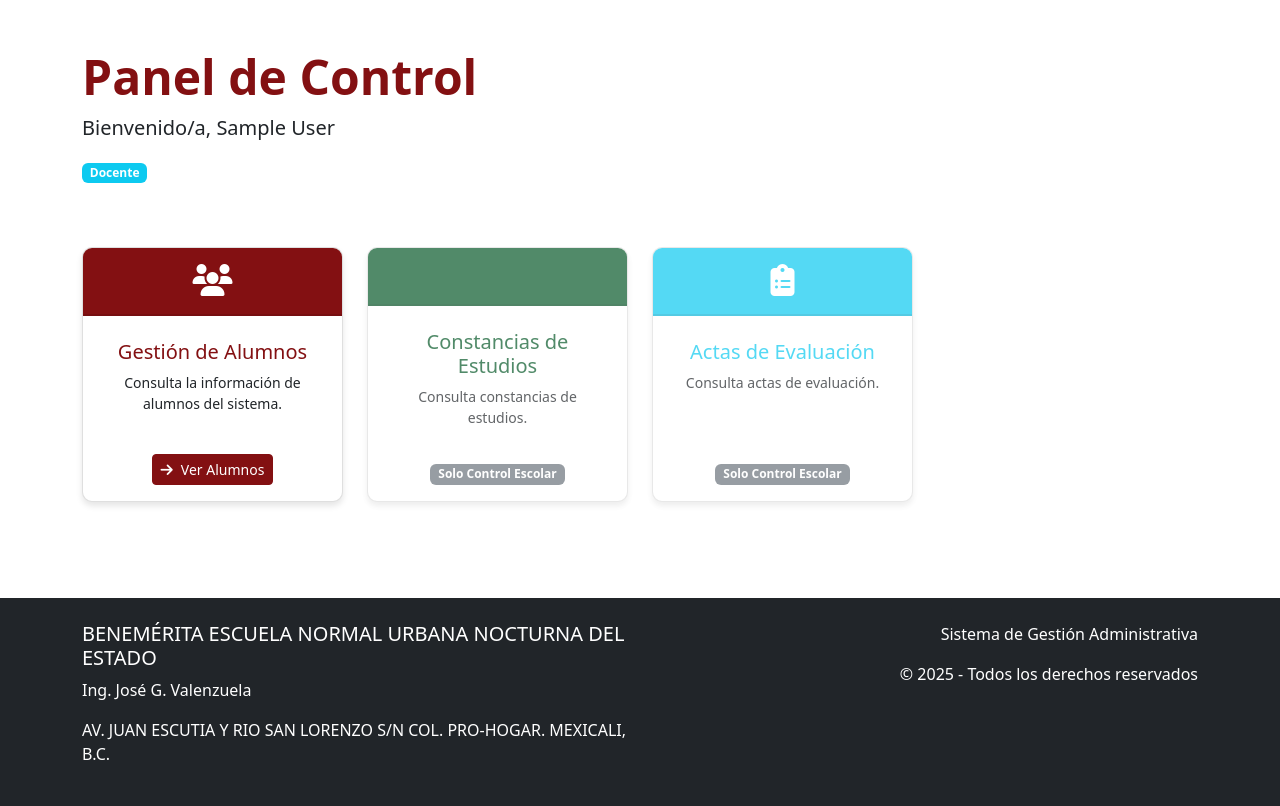
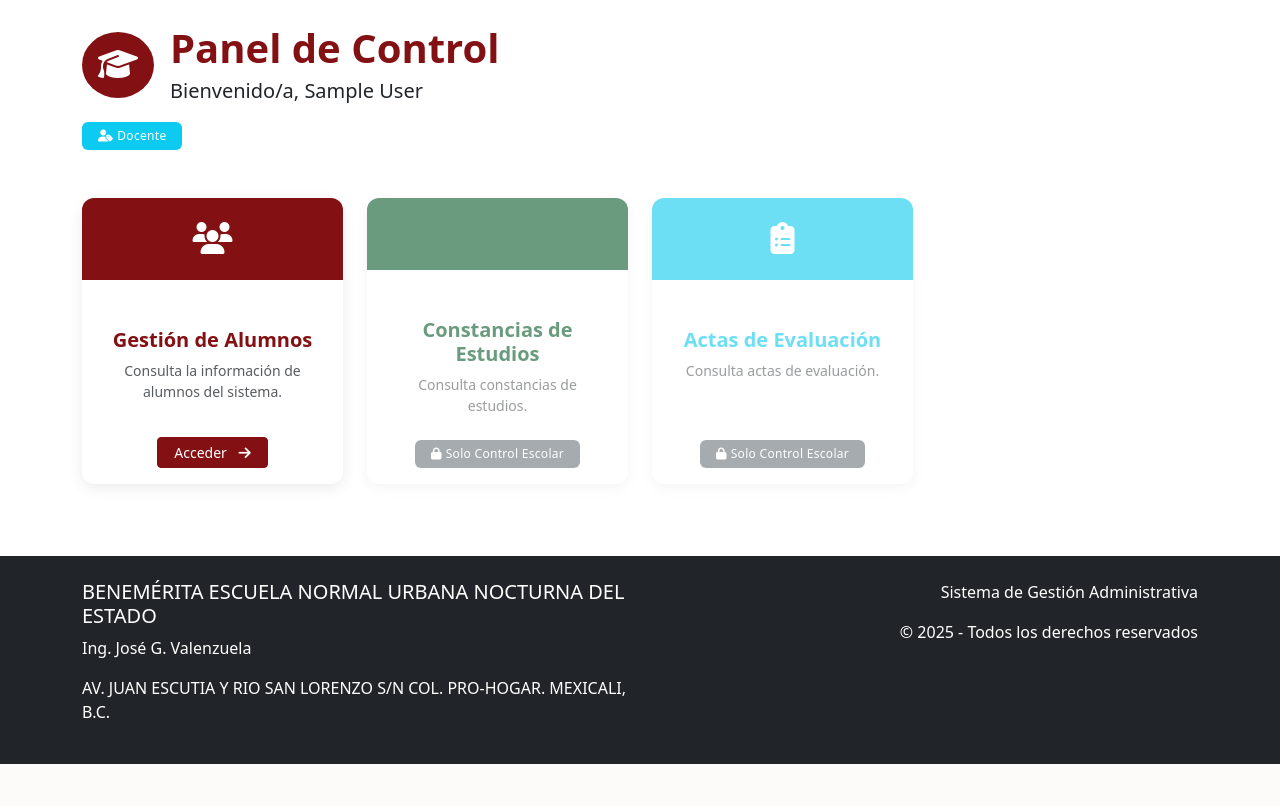
Before and after one commit to ericksoftware/benune, a Django app: page /dashboard/ in a window 1280 px wide. Shown: the part 72-878 px from the top of the page. After the commit the page ends 836 px from the top, so only its background shows below. Run offline with Django 5.2, Linux system fonts and the light colour scheme; the visitor is signed in with stand-in values (Sample User, id 1).

Commit message:
diseno dashboard

```diff
--- a/templates/core/dashboard.html
+++ b/templates/core/dashboard.html
@@ -4,32 +4,44 @@
 {% block title %}Dashboard - BENUNE{% endblock %}
 
 {% block content %}
-<div class="container py-5">
+<div class="container py-4">
+    <!-- Header mejorado -->
     <div class="row mb-5">
         <div class="col-12">
-            <h1 class="display-5 fw-bold text-primary-custom">Panel de Control</h1>
-            <p class="lead">Bienvenido/a, {{ user.get_full_name|default:user.username }}</p>
-            <p class="badge bg-{% if user.tipo_usuario == 'control_escolar' %}primary-custom{% elif user.tipo_usuario == 'docente' %}info{% elif user.tipo_usuario == 'directivo' %}warning{% else %}secondary{% endif %}">
-                {{ user.get_tipo_usuario_display }}
-            </p>
+            <div class="d-flex align-items-center mb-3">
+                <div class="bg-primary-custom rounded-circle p-3 me-3">
+                    <i class="fas fa-graduation-cap fa-2x text-white"></i>
+                </div>
+                <div>
+                    <h1 class="display-6 fw-bold text-primary-custom mb-1">Panel de Control</h1>
+                    <p class="lead mb-0">Bienvenido/a, {{ user.get_full_name|default:user.username }}</p>
+                </div>
+            </div>
+            <span class="badge px-3 py-2 bg-{% if user.tipo_usuario == 'control_escolar' %}primary-custom{% elif user.tipo_usuario == 'docente' %}info{% elif user.tipo_usuario == 'directivo' %}warning{% else %}secondary{% endif %}">
+                <i class="fas fa-user-tag me-1"></i>{{ user.get_tipo_usuario_display }}
+            </span>
         </div>
     </div>
 
+    <!-- Módulos del dashboard -->
     <div class="row g-4">
         <!-- Módulo de Alumnos -->
         <div class="col-md-6 col-lg-4 col-xl-3 col-xxl-2">
             <a href="{% url 'student_list' %}" class="card-module-link">
-                <div class="card card-module h-100 text-center">
-                    <div class="card-header bg-primary-custom text-white py-3">
-                        <i class="fas fa-users fa-2x"></i>
+                <div class="card card-module h-100 text-center border-0">
+                    <div class="card-header bg-primary-custom text-white py-4 position-relative">
+                        <div class="module-icon-wrapper">
+                            <i class="fas fa-users fa-2x"></i>
+                        </div>
+                        <div class="hover-effect"></div>
                     </div>
-                    <div class="card-body p-4">
-                        <h3 class="h5 card-title text-primary-custom">Gestión de Alumnos</h3>
-                        <p class="card-text small">Consulta la información de alumnos del sistema.</p>
+                    <div class="card-body p-4 pt-5">
+                        <h3 class="h5 card-title text-primary-custom fw-bold mb-2">Gestión de Alumnos</h3>
+                        <p class="card-text small text-muted">Consulta la información de alumnos del sistema.</p>
                     </div>
-                    <div class="card-footer bg-transparent border-0 pb-3">
-                        <span class="btn btn-primary-custom btn-sm">
-                            <i class="fas fa-arrow-right me-2"></i>Ver Alumnos
+                    <div class="card-footer bg-transparent border-0 pb-3 pt-0">
+                        <span class="btn btn-primary-custom btn-sm px-3">
+                            Acceder <i class="fas fa-arrow-right ms-2"></i>
                         </span>
                     </div>
                 </div>
@@ -41,21 +53,26 @@
             {% if user.tipo_usuario == 'control_escolar' %}
             <a href="{% url 'certificate_list' %}" class="card-module-link">
             {% endif %}
-                <div class="card card-module h-100 text-center {% if user.tipo_usuario != 'control_escolar' %}module-disabled{% endif %}">
-                    <div class="card-header bg-secondary-custom text-white py-3">
-                        <i class="fas fa-file-certificate fa-2x"></i>
+                <div class="card card-module h-100 text-center border-0 {% if user.tipo_usuario != 'control_escolar' %}module-disabled{% endif %}">
+                    <div class="card-header bg-secondary-custom text-white py-4 position-relative">
+                        <div class="module-icon-wrapper">
+                            <i class="fas fa-file-certificate fa-2x"></i>
+                        </div>
+                        <div class="hover-effect"></div>
                     </div>
-                    <div class="card-body p-4">
-                        <h3 class="h5 card-title text-secondary-custom">Constancias de Estudios</h3>
-                        <p class="card-text small">{% if user.tipo_usuario == 'control_escolar' %}Genera y gestiona{% else %}Consulta{% endif %} constancias de estudios.</p>
+                    <div class="card-body p-4 pt-5">
+                        <h3 class="h5 card-title text-secondary-custom fw-bold mb-2">Constancias de Estudios</h3>
+                        <p class="card-text small text-muted">{% if user.tipo_usuario == 'control_escolar' %}Genera y gestiona{% else %}Consulta{% endif %} constancias de estudios.</p>
                     </div>
-                    <div class="card-footer bg-transparent border-0 pb-3">
+                    <div class="card-footer bg-transparent border-0 pb-3 pt-0">
                         {% if user.tipo_usuario == 'control_escolar' %}
-                        <span class="btn btn-secondary-custom btn-sm">
-                            <i class="fas fa-arrow-right me-2"></i>Gestionar
+                        <span class="btn btn-secondary-custom btn-sm px-3">
+                            Gestionar <i class="fas fa-arrow-right ms-2"></i>
                         </span>
                         {% else %}
-                        <span class="badge bg-secondary">Solo Control Escolar</span>
+                        <span class="badge bg-secondary py-2 px-3">
+                            <i class="fas fa-lock me-1"></i>Solo Control Escolar
+                        </span>
                         {% endif %}
                     </div>
                 </div>
@@ -69,21 +86,26 @@
             {% if user.tipo_usuario == 'control_escolar' %}
             <a href="{% url 'grade_list' %}" class="card-module-link">
             {% endif %}
-                <div class="card card-module h-100 text-center {% if user.tipo_usuario != 'control_escolar' %}module-disabled{% endif %}">
-                    <div class="card-header bg-info text-white py-3">
-                        <i class="fas fa-clipboard-list fa-2x"></i>
+                <div class="card card-module h-100 text-center border-0 {% if user.tipo_usuario != 'control_escolar' %}module-disabled{% endif %}">
+                    <div class="card-header bg-info text-white py-4 position-relative">
+                        <div class="module-icon-wrapper">
+                            <i class="fas fa-clipboard-list fa-2x"></i>
+                        </div>
+                        <div class="hover-effect"></div>
                     </div>
-                    <div class="card-body p-4">
-                        <h3 class="h5 card-title text-info">Actas de Evaluación</h3>
-                        <p class="card-text small">{% if user.tipo_usuario == 'control_escolar' %}Genera y gestiona{% else %}Consulta{% endif %} actas de evaluación.</p>
+                    <div class="card-body p-4 pt-5">
+                        <h3 class="h5 card-title text-info fw-bold mb-2">Actas de Evaluación</h3>
+                        <p class="card-text small text-muted">{% if user.tipo_usuario == 'control_escolar' %}Genera y gestiona{% else %}Consulta{% endif %} actas de evaluación.</p>
                     </div>
-                    <div class="card-footer bg-transparent border-0 pb-3">
+                    <div class="card-footer bg-transparent border-0 pb-3 pt-0">
                         {% if user.tipo_usuario == 'control_escolar' %}
-                        <span class="btn btn-info text-white btn-sm">
-                            <i class="fas fa-arrow-right me-2"></i>Gestionar
+                        <span class="btn btn-info text-white btn-sm px-3">
+                            Gestionar <i class="fas fa-arrow-right ms-2"></i>
                         </span>
                         {% else %}
-                        <span class="badge bg-secondary">Solo Control Escolar</span>
+                        <span class="badge bg-secondary py-2 px-3">
+                            <i class="fas fa-lock me-1"></i>Solo Control Escolar
+                        </span>
                         {% endif %}
                     </div>
                 </div>
@@ -96,19 +118,48 @@
 
 <style>
     .card-module {
-        border: 1px solid rgba(0,0,0,0.125);
-        box-shadow: 0 4px 6px rgba(0, 0, 0, 0.1);
+        border-radius: 12px;
+        box-shadow: 0 4px 15px rgba(0, 0, 0, 0.08);
         transition: all 0.3s ease;
+        overflow: hidden;
         cursor: pointer;
+        background: white;
     }
 
     .card-module:hover {
-        transform: translateY(-5px);
-        box-shadow: 0 12px 20px rgba(0, 0, 0, 0.15);
+        transform: translateY(-8px);
+        box-shadow: 0 15px 30px rgba(0, 0, 0, 0.12);
     }
 
     .card-module .card-header {
-        border-bottom: 2px solid rgba(0,0,0,0.1);
+        border-bottom: none;
+        position: relative;
+        overflow: hidden;
+    }
+
+    .module-icon-wrapper {
+        position: relative;
+        z-index: 2;
+        transition: transform 0.3s ease;
+    }
+
+    .hover-effect {
+        position: absolute;
+        top: 0;
+        left: 0;
+        right: 0;
+        bottom: 0;
+        background: linear-gradient(rgba(255,255,255,0.1), rgba(255,255,255,0.05));
+        opacity: 0;
+        transition: opacity 0.3s ease;
+    }
+
+    .card-module:hover .module-icon-wrapper {
+        transform: scale(1.1);
+    }
+
+    .card-module:hover .hover-effect {
+        opacity: 1;
     }
 
     .card-module-link {
@@ -121,13 +172,31 @@
     }
 
     .module-disabled {
-        opacity: 0.7;
+        opacity: 0.6;
         cursor: not-allowed;
     }
 
     .module-disabled:hover {
+        transform: none !important;
+        box-shadow: 0 4px 15px rgba(0, 0, 0, 0.08) !important;
+    }
+
+    .module-disabled .module-icon-wrapper,
+    .module-disabled .hover-effect {
+        transition: none;
+    }
+
+    .module-disabled:hover .module-icon-wrapper {
         transform: none;
-        box-shadow: 0 4px 6px rgba(0, 0, 0, 0.1);
+    }
+
+    .module-disabled:hover .hover-effect {
+        opacity: 0;
+    }
+
+    .badge {
+        font-weight: 500;
+        letter-spacing: 0.3px;
     }
 
     @media (max-width: 576px) {
@@ -135,25 +204,42 @@
             flex: 0 0 auto;
             width: 100%;
         }
+
+        .display-6 {
+            font-size: 1.8rem;
+        }
     }
 
     @media (min-width: 1400px) {
         .col-xxl-2 {
             flex: 0 0 auto;
-            width: 20%; /* 5 módulos por fila (100/5=20) */
+            width: 20%;
+        }
+    }
+
+    @media (max-width: 1399.98px) and (min-width: 1200px) {
+        .col-xxl-2 {
+            flex: 0 0 auto;
+            width: 25%;
         }
     }
 </style>
 
 <script>
     document.addEventListener('DOMContentLoaded', function() {
-        // Hacer que los módulos no clickables muestren un tooltip al pasar el ratón
+        // Tooltip para módulos deshabilitados
         const disabledModules = document.querySelectorAll('.module-disabled');
         disabledModules.forEach(module => {
             module.addEventListener('mouseenter', function() {
                 this.setAttribute('title', 'No disponible para tu tipo de usuario');
             });
         });
+
+        // Inicializar tooltips de Bootstrap
+        const tooltipTriggerList = [].slice.call(document.querySelectorAll('[title]'));
+        tooltipTriggerList.map(function (tooltipTriggerEl) {
+            return new bootstrap.Tooltip(tooltipTriggerEl);
+        });
     });
 </script>
 {% endblock %}
```
